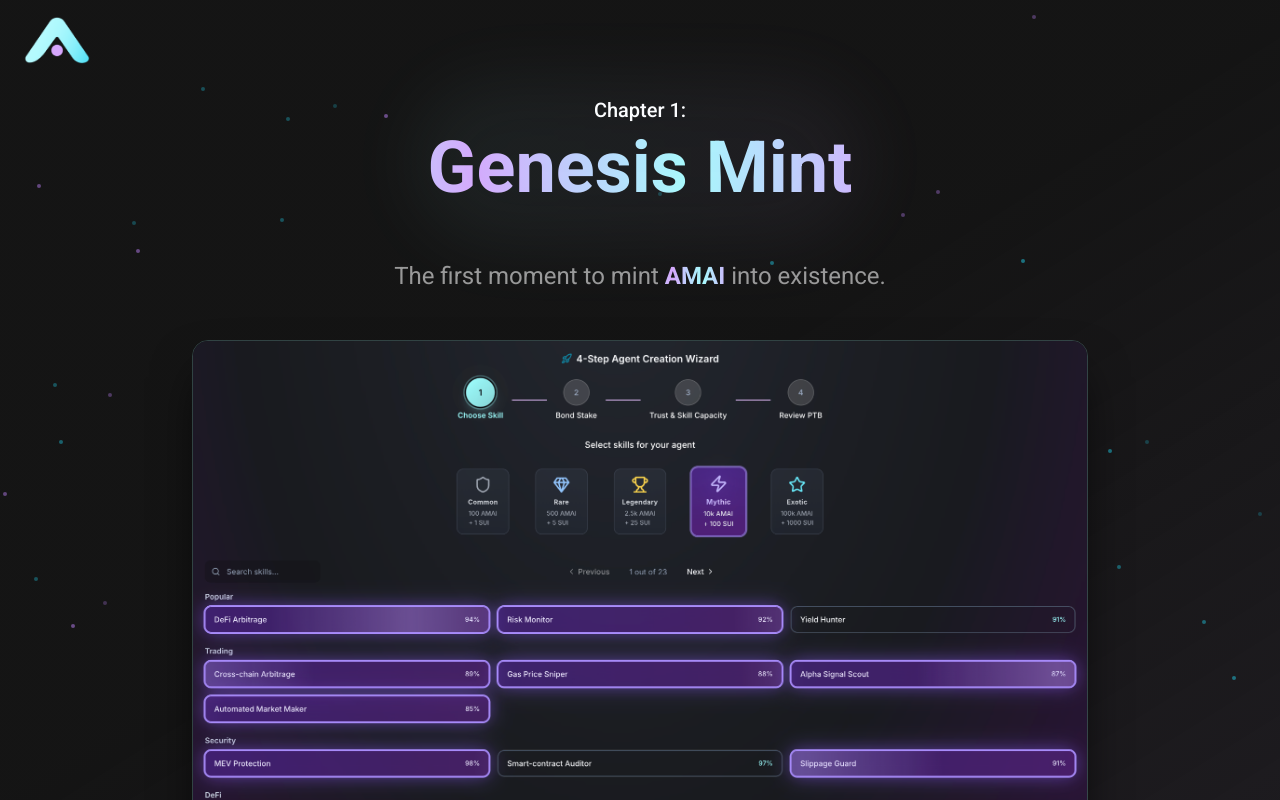
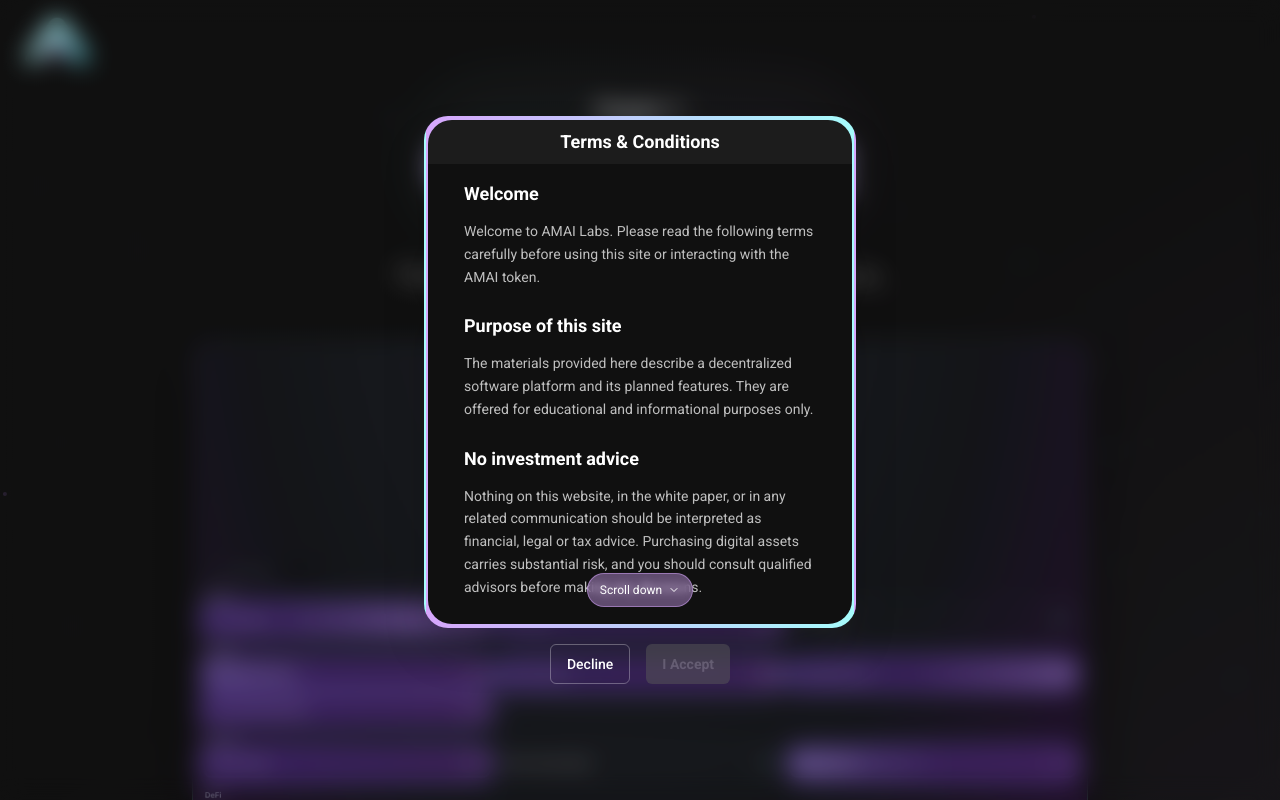
Before and after one commit to inside-amai/amai-insights, a React (Vite) app: page /genesis-mint in a window 1280 px wide. Shown: the top 800 px of the page. Built offline with nearby package versions, Linux system fonts and the light colour scheme.

Commit message:
Add terms pop-up to mint pages

```diff
--- a/src/pages/FoundersMint.tsx
+++ b/src/pages/FoundersMint.tsx
@@ -6,6 +6,7 @@ import { Accordion, AccordionContent, AccordionItem, AccordionTrigger } from "@/
 import { Crown, Feather, Users, Star, Zap, TrendingUp, Trophy } from "lucide-react";
 import { Header } from "@/components/Header";
 import { FoundersCountdownTimer } from "@/components/FoundersCountdownTimer";
+import { TermsModal } from "@/components/TermsModal";
 
 const FoundersMint = () => {
   useEffect(() => {
@@ -113,6 +114,7 @@ const FoundersMint = () => {
       }} />
     <div className="min-h-screen bg-black text-white overflow-x-hidden founders-mint-page">
       <Header />
+      <TermsModal />
 
       {/* Animated Background Elements */}
       <div className="fixed inset-0 pointer-events-none">
--- a/src/pages/GenesisMint.tsx
+++ b/src/pages/GenesisMint.tsx
@@ -6,6 +6,7 @@ import { Accordion, AccordionContent, AccordionItem, AccordionTrigger } from "@/
 import { Shield, Zap, Users, TrendingUp, Star, Crown, Sparkles, CircleDot, Trophy, Gem } from "lucide-react";
 import { Header } from "@/components/Header";
 import { CountdownTimer } from "@/components/CountdownTimer";
+import { TermsModal } from "@/components/TermsModal";
 
 const GenesisMint = () => {
   const fadeInUp = {
@@ -142,6 +143,7 @@ const GenesisMint = () => {
   return (
     <div className="min-h-screen bg-gray-900 text-white overflow-x-hidden dark">{/* Force dark theme */}
       <Header />
+      <TermsModal />
       {/* Animated Background Elements */}
       <div className="fixed inset-0 pointer-events-none">
         <div className="absolute inset-0 bg-gradient-to-br from-background via-background to-accent/5" />
```
